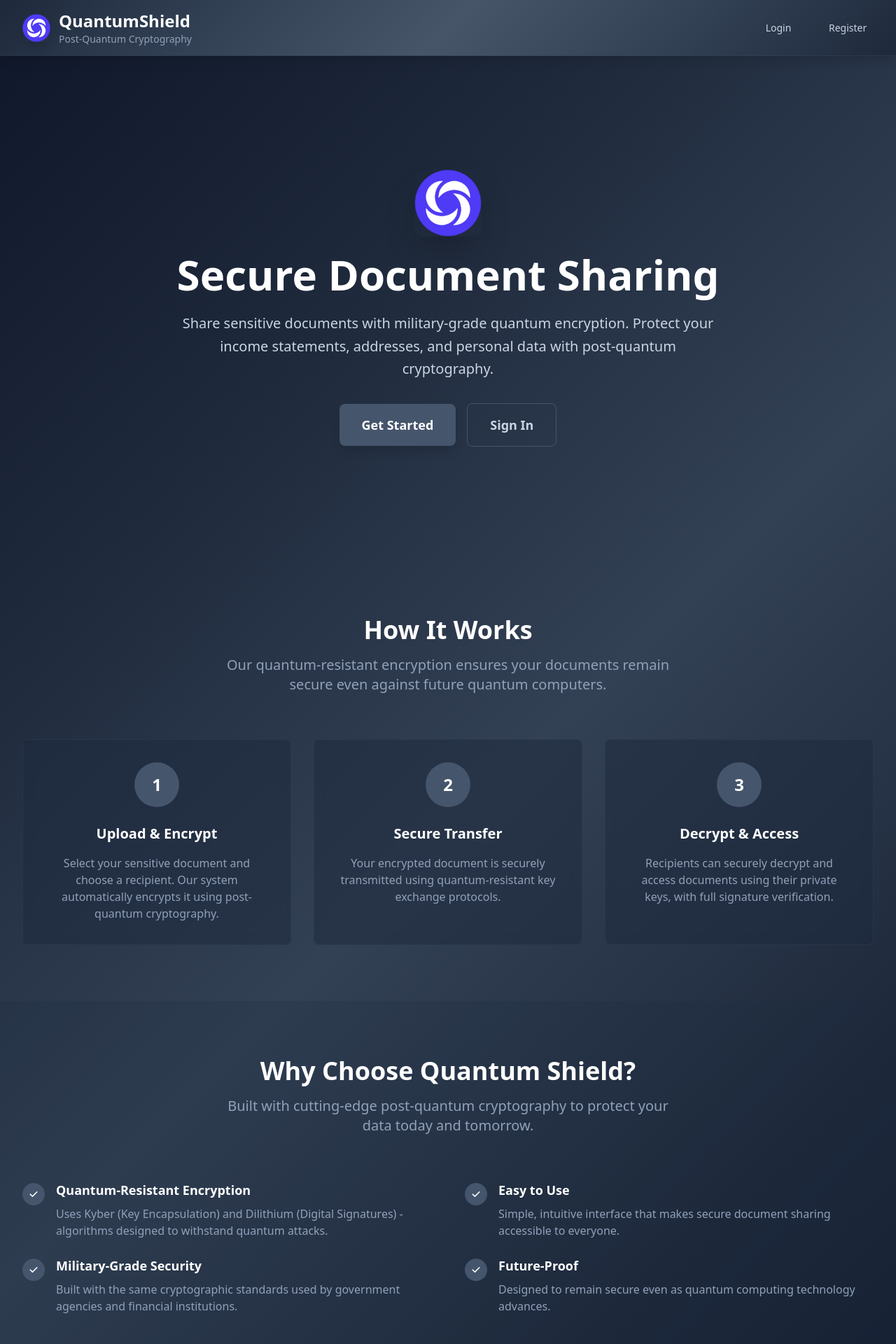
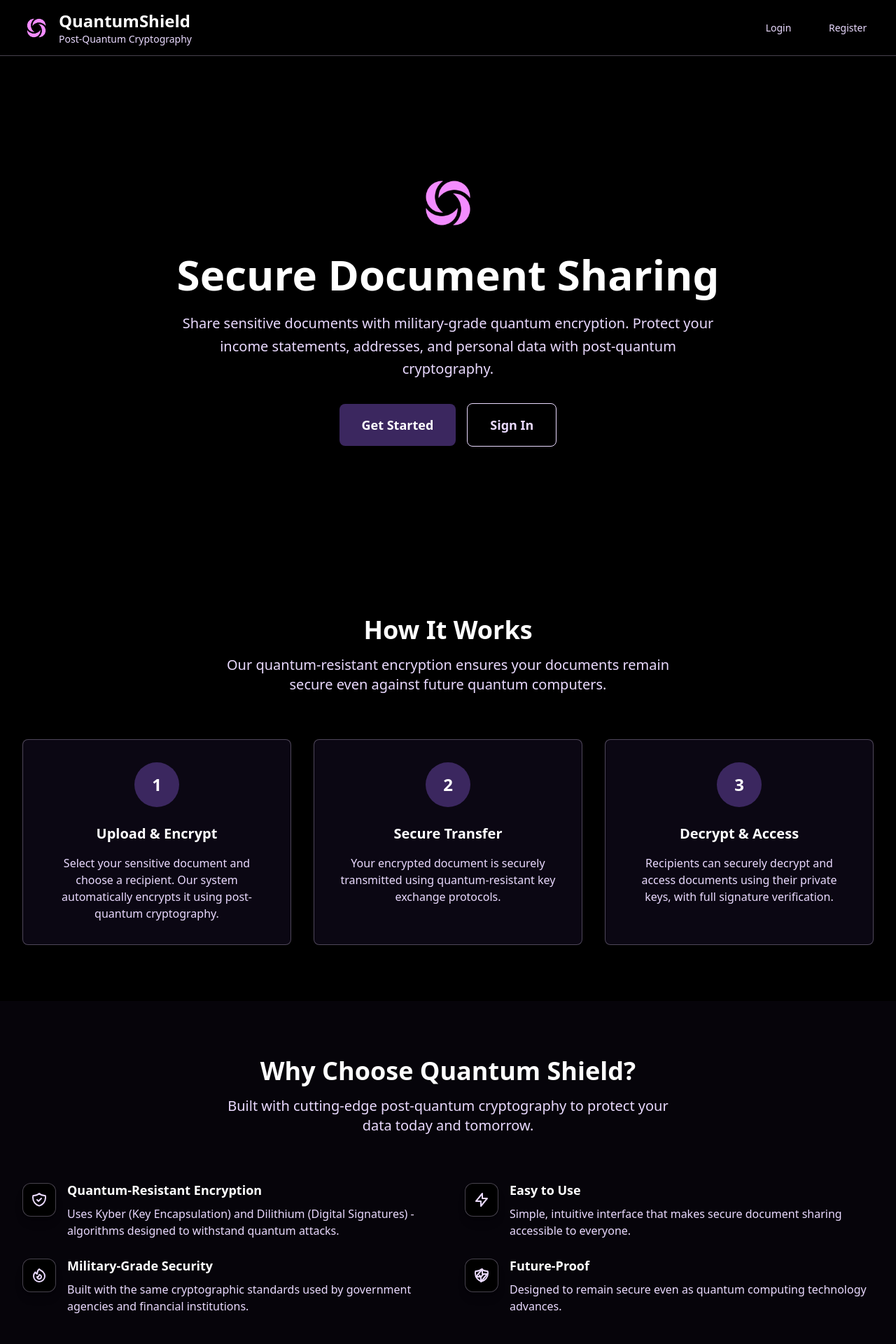
Before and after one commit to LucasHJin/QuantumShield, a Next.js app in the folder frontend/: page / in a window 1280 px wide. Shown: the top 1920 px of the page at 70% size. Built offline with nearby package versions, Linux system fonts and the light colour scheme.

Commit message:
Better colors

```diff
--- a/frontend/src/app/Footer.js
+++ b/frontend/src/app/Footer.js
@@ -1,8 +1,8 @@
 export default function Footer() {
   return (
-    <footer className="bg-slate-800/50 border-t border-slate-700/50 py-4">
+    <footer className="bg-black border-t border-[#eadaff]/30 py-4">
       <div className="max-w-7xl mx-auto px-4 sm:px-6 lg:px-8">
-        <div className="text-center text-slate-400">
+        <div className="text-center text-[#eadaff]">
           <p className="text-lg font-semibold text-white mb-1">
             QuantumShield
           </p>
--- a/frontend/src/app/Header.js
+++ b/frontend/src/app/Header.js
@@ -20,7 +20,7 @@ export default function Header({ showAuthButtons = false, onSwitchToLogin, onSwi
   };
 
   return (
-    <header className="gradient-bg-alt border-b border-slate-700/50 shadow-lg backdrop-blur-sm h-20">
+    <header className="bg-black border-b border-[#eadaff]/30 shadow-lg backdrop-blur-sm h-20">
       <div className="max-w-7xl mx-auto px-4 sm:px-6 lg:px-8 h-full">
         <div className="flex justify-between items-center h-full">
           {/* Logo and Brand */}
@@ -41,7 +41,7 @@ export default function Header({ showAuthButtons = false, onSwitchToLogin, onSwi
               <h1 className="text-2xl font-bold text-white">
                 QuantumShield
               </h1>
-              <p className="text-sm text-slate-400">
+              <p className="text-sm text-[#eadaff]">
                 Post-Quantum Cryptography
               </p>
             </div>
@@ -55,8 +55,8 @@ export default function Header({ showAuthButtons = false, onSwitchToLogin, onSwi
                   onClick={onSwitchToLogin}
                   className={`px-4 py-2 rounded-md transition-all duration-200 text-sm font-medium w-20 ${
                     activeAuthTab === 'login'
-                      ? 'bg-slate-600 text-white shadow-lg'
-                      : 'text-slate-300 hover:text-white'
+                      ? 'bg-[#3b275f] text-white shadow-lg'
+                      : 'text-[#eadaff] hover:text-white'
                   }`}
                 >
                   Login
@@ -65,8 +65,8 @@ export default function Header({ showAuthButtons = false, onSwitchToLogin, onSwi
                   onClick={onSwitchToRegister}
                   className={`px-4 py-2 rounded-md transition-all duration-200 text-sm font-medium w-20 ${
                     activeAuthTab === 'register'
-                      ? 'bg-slate-600 text-white shadow-lg'
-                      : 'text-slate-300 hover:text-white'
+                      ? 'bg-[#3b275f] text-white shadow-lg'
+                      : 'text-[#eadaff] hover:text-white'
                   }`}
                 >
                   Register
@@ -74,10 +74,10 @@ export default function Header({ showAuthButtons = false, onSwitchToLogin, onSwi
               </div>
             ) : (
               <div className="flex items-center space-x-4">
-                <span className="text-sm text-slate-300">
+                <span className="text-sm text-[#eadaff]">
                   Welcome,{' '}
                   <span
-                    className={`font-semibold text-white ${onBackToDashboard ? 'cursor-pointer hover:text-slate-300 transition-colors duration-200' : ''}`}
+                    className={`font-semibold text-white ${onBackToDashboard ? 'cursor-pointer hover:text-[#eadaff] transition-colors duration-200' : ''}`}
                     onClick={handleUserNameClick}
                   >
                     {user}
@@ -85,7 +85,7 @@ export default function Header({ showAuthButtons = false, onSwitchToLogin, onSwi
                 </span>
                 <button
                   onClick={logout}
-                  className="px-4 py-2 bg-slate-700 text-slate-200 rounded-md hover:bg-slate-600 focus:outline-none focus:ring-2 focus:ring-slate-500 focus:ring-offset-2 focus:ring-offset-slate-900 transition-all duration-200 shadow-lg text-sm font-medium w-20"
+                  className="px-4 py-2 bg-[#3b275f] text-white rounded-md hover:bg-[#eadaff] focus:outline-none focus:ring-2 focus:ring-[#eadaff] focus:ring-offset-2 focus:ring-offset-black transition-all duration-200 shadow-lg text-sm font-medium w-20"
                 >
                   Logout
                 </button>
--- a/frontend/src/app/LandingPage.js
+++ b/frontend/src/app/LandingPage.js
@@ -7,7 +7,7 @@ import Image from 'next/image';
 
 export default function LandingPage({ onSwitchToLogin, onSwitchToRegister, onBackToDashboard, isLoggedIn = false }) {
   return (
-    <div className="min-h-screen gradient-bg">
+    <div className="min-h-screen bg-black">
       <Header
         showAuthButtons={!isLoggedIn}
         onSwitchToLogin={onSwitchToLogin}
@@ -32,7 +32,7 @@ export default function LandingPage({ onSwitchToLogin, onSwitchToRegister, onBac
             <h1 className="text-5xl md:text-6xl font-bold text-white mb-6">
               Secure Document Sharing
             </h1>
-            <p className="text-xl text-slate-300 max-w-3xl mx-auto leading-relaxed">
+            <p className="text-xl text-[#eadaff] max-w-3xl mx-auto leading-relaxed">
               Share sensitive documents with military-grade quantum encryption. Protect your income statements, addresses, and personal data with post-quantum cryptography.
             </p>
           </div>
@@ -41,7 +41,7 @@ export default function LandingPage({ onSwitchToLogin, onSwitchToRegister, onBac
             {isLoggedIn ? (
               <button
                 onClick={onBackToDashboard}
-                className="px-8 py-4 bg-slate-600 text-white rounded-lg hover:bg-slate-500 transition-all duration-200 shadow-lg text-lg font-semibold"
+                className="px-8 py-4 bg-[#3b275f] text-white rounded-lg hover:bg-[#eadaff] transition-all duration-200 shadow-lg text-lg font-semibold"
               >
                 Back to Dashboard
               </button>
@@ -49,13 +49,13 @@ export default function LandingPage({ onSwitchToLogin, onSwitchToRegister, onBac
               <>
                 <button
                   onClick={onSwitchToRegister}
-                  className="px-8 py-4 bg-slate-600 text-white rounded-lg hover:bg-slate-500 transition-all duration-200 shadow-lg text-lg font-semibold"
+                  className="px-8 py-4 bg-[#3b275f] text-white rounded-lg hover:bg-[#eadaff] transition-all duration-200 shadow-lg text-lg font-semibold"
                 >
                   Get Started
                 </button>
                 <button
                   onClick={onSwitchToLogin}
-                  className="px-8 py-4 border border-slate-600 text-slate-300 rounded-lg hover:bg-slate-700/50 transition-all duration-200 text-lg font-semibold"
+                  className="px-8 py-4 border border-[#eadaff] text-[#eadaff] rounded-lg hover:bg-[#3b275f]/50 transition-all duration-200 text-lg font-semibold"
                 >
                   Sign In
                 </button>
@@ -70,38 +70,38 @@ export default function LandingPage({ onSwitchToLogin, onSwitchToRegister, onBac
         <div className="max-w-7xl mx-auto">
           <div className="text-center mb-16">
             <h2 className="text-4xl font-bold text-white mb-4">How It Works</h2>
-            <p className="text-xl text-slate-400 max-w-2xl mx-auto">
+            <p className="text-xl text-[#eadaff] max-w-2xl mx-auto">
               Our quantum-resistant encryption ensures your documents remain secure even against future quantum computers.
             </p>
           </div>
 
           <div className="grid md:grid-cols-3 gap-8">
-            <div className="bg-slate-800/50 backdrop-blur-sm rounded-lg p-8 border border-slate-700/50 text-center">
-              <div className="w-16 h-16 bg-slate-600 rounded-full flex items-center justify-center mx-auto mb-6">
+            <div className="bg-[#3b275f]/20 backdrop-blur-sm rounded-lg p-8 border border-[#eadaff]/30 text-center">
+              <div className="w-16 h-16 bg-[#3b275f] rounded-full flex items-center justify-center mx-auto mb-6">
                 <span className="text-2xl font-bold text-white">1</span>
               </div>
               <h3 className="text-xl font-semibold text-white mb-4">Upload & Encrypt</h3>
-              <p className="text-slate-400">
+              <p className="text-[#eadaff]">
                 Select your sensitive document and choose a recipient. Our system automatically encrypts it using post-quantum cryptography.
               </p>
             </div>
 
-            <div className="bg-slate-800/50 backdrop-blur-sm rounded-lg p-8 border border-slate-700/50 text-center">
-              <div className="w-16 h-16 bg-slate-600 rounded-full flex items-center justify-center mx-auto mb-6">
+            <div className="bg-[#3b275f]/20 backdrop-blur-sm rounded-lg p-8 border border-[#eadaff]/30 text-center">
+              <div className="w-16 h-16 bg-[#3b275f] rounded-full flex items-center justify-center mx-auto mb-6">
                 <span className="text-2xl font-bold text-white">2</span>
               </div>
               <h3 className="text-xl font-semibold text-white mb-4">Secure Transfer</h3>
-              <p className="text-slate-400">
+              <p className="text-[#eadaff]">
                 Your encrypted document is securely transmitted using quantum-resistant key exchange protocols.
               </p>
             </div>
 
-            <div className="bg-slate-800/50 backdrop-blur-sm rounded-lg p-8 border border-slate-700/50 text-center">
-              <div className="w-16 h-16 bg-slate-600 rounded-full flex items-center justify-center mx-auto mb-6">
+            <div className="bg-[#3b275f]/20 backdrop-blur-sm rounded-lg p-8 border border-[#eadaff]/30 text-center">
+              <div className="w-16 h-16 bg-[#3b275f] rounded-full flex items-center justify-center mx-auto mb-6">
                 <span className="text-2xl font-bold text-white">3</span>
               </div>
               <h3 className="text-xl font-semibold text-white mb-4">Decrypt & Access</h3>
-              <p className="text-slate-400">
+              <p className="text-[#eadaff]">
                 Recipients can securely decrypt and access documents using their private keys, with full signature verification.
               </p>
             </div>
@@ -110,11 +110,11 @@ export default function LandingPage({ onSwitchToLogin, onSwitchToRegister, onBac
       </section>
 
       {/* Why Us Section */}
-      <section id="why-us" className="py-20 px-4 sm:px-6 lg:px-8 bg-slate-800/20">
+      <section id="why-us" className="py-20 px-4 sm:px-6 lg:px-8 bg-[#3b275f]/10">
         <div className="max-w-7xl mx-auto">
           <div className="text-center mb-16">
             <h2 className="text-4xl font-bold text-white mb-4">Why Choose Quantum Shield?</h2>
-            <p className="text-xl text-slate-400 max-w-2xl mx-auto">
+            <p className="text-xl text-[#eadaff] max-w-2xl mx-auto">
               Built with cutting-edge post-quantum cryptography to protect your data today and tomorrow.
             </p>
           </div>
@@ -122,52 +122,54 @@ export default function LandingPage({ onSwitchToLogin, onSwitchToRegister, onBac
           <div className="grid md:grid-cols-2 gap-12">
             <div className="space-y-6">
               <div className="flex items-start space-x-4">
-                <div className="w-8 h-8 bg-slate-600 rounded-full flex items-center justify-center flex-shrink-0 mt-1">
-                  <svg className="w-4 h-4 text-white" fill="currentColor" viewBox="0 0 20 20">
-                    <path fillRule="evenodd" d="M16.707 5.293a1 1 0 010 1.414l-8 8a1 1 0 01-1.414 0l-4-4a1 1 0 011.414-1.414L8 12.586l7.293-7.293a1 1 0 011.414 0z" clipRule="evenodd" />
+                <div className="w-12 h-12 bg-black rounded-xl flex items-center justify-center flex-shrink-0 mt-1 shadow-lg border border-[#eadaff]/30">
+                  <svg className="w-6 h-6 text-[#eadaff]" fill="none" stroke="currentColor" viewBox="0 0 24 24">
+                    <path strokeLinecap="round" strokeLinejoin="round" strokeWidth={2} d="M9 12l2 2 4-4m5.618-4.016A11.955 11.955 0 0112 2.944a11.955 11.955 0 01-8.618 3.04A12.02 12.02 0 003 9c0 5.591 3.824 10.29 9 11.622 5.176-1.332 9-6.03 9-11.622 0-1.042-.133-2.052-.382-3.016z" />
                   </svg>
                 </div>
                 <div>
                   <h3 className="text-lg font-semibold text-white mb-2">Quantum-Resistant Encryption</h3>
-                  <p className="text-slate-400">Uses Kyber (Key Encapsulation) and Dilithium (Digital Signatures) - algorithms designed to withstand quantum attacks.</p>
+                  <p className="text-[#eadaff]">Uses Kyber (Key Encapsulation) and Dilithium (Digital Signatures) - algorithms designed to withstand quantum attacks.</p>
                 </div>
               </div>
 
               <div className="flex items-start space-x-4">
-                <div className="w-8 h-8 bg-slate-600 rounded-full flex items-center justify-center flex-shrink-0 mt-1">
-                  <svg className="w-4 h-4 text-white" fill="currentColor" viewBox="0 0 20 20">
-                    <path fillRule="evenodd" d="M16.707 5.293a1 1 0 010 1.414l-8 8a1 1 0 01-1.414 0l-4-4a1 1 0 011.414-1.414L8 12.586l7.293-7.293a1 1 0 011.414 0z" clipRule="evenodd" />
+                <div className="w-12 h-12 bg-black rounded-xl flex items-center justify-center flex-shrink-0 mt-1 shadow-lg border border-[#eadaff]/30">
+                  <svg className="w-6 h-6 text-[#eadaff]" fill="none" stroke="currentColor" viewBox="0 0 24 24">
+                    <path strokeLinecap="round" strokeLinejoin="round" strokeWidth={2} d="M17.657 18.657A8 8 0 016.343 7.343S7 9 9 10c0-2 .5-5 2.986-7C14 5 16.09 5.777 17.656 7.343A7.975 7.975 0 0120 13a7.975 7.975 0 01-2.343 5.657z" />
+                    <path strokeLinecap="round" strokeLinejoin="round" strokeWidth={2} d="M9.879 16.121A3 3 0 1012.015 11L11 14H9c0 .768.293 1.536.879 2.121z" />
                   </svg>
                 </div>
                 <div>
                   <h3 className="text-lg font-semibold text-white mb-2">Military-Grade Security</h3>
-                  <p className="text-slate-400">Built with the same cryptographic standards used by government agencies and financial institutions.</p>
+                  <p className="text-[#eadaff]">Built with the same cryptographic standards used by government agencies and financial institutions.</p>
                 </div>
               </div>
             </div>
 
             <div className="space-y-6">
               <div className="flex items-start space-x-4">
-                <div className="w-8 h-8 bg-slate-600 rounded-full flex items-center justify-center flex-shrink-0 mt-1">
-                  <svg className="w-4 h-4 text-white" fill="currentColor" viewBox="0 0 20 20">
-                    <path fillRule="evenodd" d="M16.707 5.293a1 1 0 010 1.414l-8 8a1 1 0 01-1.414 0l-4-4a1 1 0 011.414-1.414L8 12.586l7.293-7.293a1 1 0 011.414 0z" clipRule="evenodd" />
+                <div className="w-12 h-12 bg-black rounded-xl flex items-center justify-center flex-shrink-0 mt-1 shadow-lg border border-[#eadaff]/30">
+                  <svg className="w-6 h-6 text-[#eadaff]" fill="none" stroke="currentColor" viewBox="0 0 24 24">
+                    <path strokeLinecap="round" strokeLinejoin="round" strokeWidth={2} d="M13 10V3L4 14h7v7l9-11h-7z" />
                   </svg>
                 </div>
                 <div>
                   <h3 className="text-lg font-semibold text-white mb-2">Easy to Use</h3>
-                  <p className="text-slate-400">Simple, intuitive interface that makes secure document sharing accessible to everyone.</p>
+                  <p className="text-[#eadaff]">Simple, intuitive interface that makes secure document sharing accessible to everyone.</p>
                 </div>
               </div>
 
               <div className="flex items-start space-x-4">
-                <div className="w-8 h-8 bg-slate-600 rounded-full flex items-center justify-center flex-shrink-0 mt-1">
-                  <svg className="w-4 h-4 text-white" fill="currentColor" viewBox="0 0 20 20">
-                    <path fillRule="evenodd" d="M16.707 5.293a1 1 0 010 1.414l-8 8a1 1 0 01-1.414 0l-4-4a1 1 0 011.414-1.414L8 12.586l7.293-7.293a1 1 0 011.414 0z" clipRule="evenodd" />
+                <div className="w-12 h-12 bg-black rounded-xl flex items-center justify-center flex-shrink-0 mt-1 shadow-lg border border-[#eadaff]/30">
+                  <svg className="w-6 h-6 text-[#eadaff]" fill="none" stroke="currentColor" viewBox="0 0 24 24">
+                    <path strokeLinecap="round" strokeLinejoin="round" strokeWidth={2} d="M13 10V3L4 14h7v7l9-11h-7z" />
+                    <path strokeLinecap="round" strokeLinejoin="round" strokeWidth={2} d="M9 12l2 2 4-4m5.618-4.016A11.955 11.955 0 0112 2.944a11.955 11.955 0 01-8.618 3.04A12.02 12.02 0 003 9c0 5.591 3.824 10.29 9 11.622 5.176-1.332 9-6.03 9-11.622 0-1.042-.133-2.052-.382-3.016z" />
                   </svg>
                 </div>
                 <div>
                   <h3 className="text-lg font-semibold text-white mb-2">Future-Proof</h3>
-                  <p className="text-slate-400">Designed to remain secure even as quantum computing technology advances.</p>
+                  <p className="text-[#eadaff]">Designed to remain secure even as quantum computing technology advances.</p>
                 </div>
               </div>
             </div>
@@ -179,20 +181,20 @@ export default function LandingPage({ onSwitchToLogin, onSwitchToRegister, onBac
       <section className="py-20 px-4 sm:px-6 lg:px-8">
         <div className="max-w-4xl mx-auto text-center">
           <h2 className="text-4xl font-bold text-white mb-6">Ready to Secure Your Documents?</h2>
-          <p className="text-xl text-slate-400 mb-8">
+          <p className="text-xl text-[#eadaff] mb-8">
             Join thousands of users who trust Quantum Shield for their sensitive document sharing needs.
           </p>
           {isLoggedIn ? (
             <button
               onClick={onBackToDashboard}
-              className="px-8 py-4 bg-slate-600 text-white rounded-lg hover:bg-slate-500 transition-all duration-200 shadow-lg text-lg font-semibold"
+              className="px-8 py-4 bg-[#3b275f] text-white rounded-lg hover:bg-[#eadaff] transition-all duration-200 shadow-lg text-lg font-semibold"
             >
               Back to Dashboard
             </button>
           ) : (
             <button
               onClick={onSwitchToLogin}
-              className="px-8 py-4 bg-slate-600 text-white rounded-lg hover:bg-slate-500 transition-all duration-200 shadow-lg text-lg font-semibold"
+              className="px-8 py-4 bg-[#3b275f] text-white rounded-lg hover:bg-[#eadaff] transition-all duration-200 shadow-lg text-lg font-semibold"
             >
               Get Started Now
             </button>
```
Also changed, not shown: frontend/src/app/Dashboard.js (+7 -7 lines), frontend/src/app/FileInbox.js (+9 -9 lines), frontend/src/app/FileUpload.js (+11 -11 lines), frontend/src/app/LoginForm.js (+6 -6 lines), frontend/src/app/RegisterForm.js (+8 -8 lines), frontend/src/app/SentFiles.js (+9 -9 lines), frontend/public/QShield.png, 2 other files (tests, documents, lock files or other folders).
